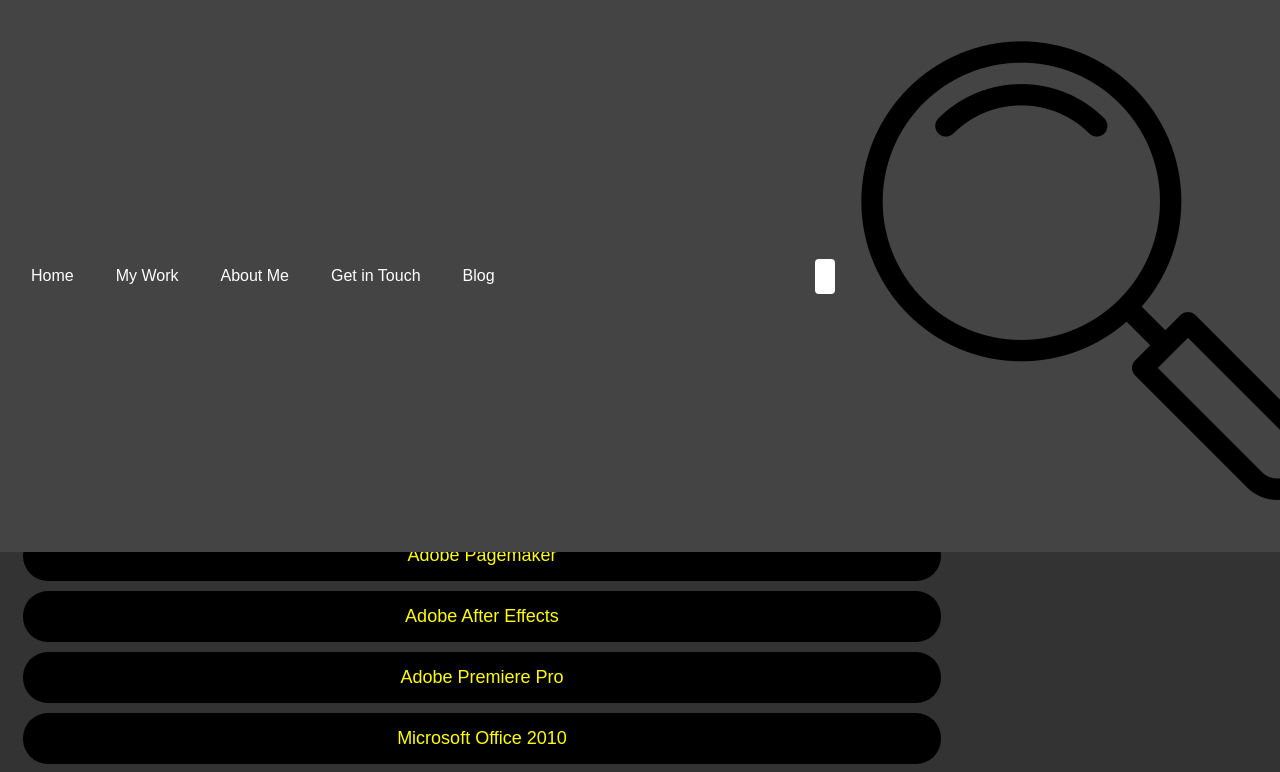
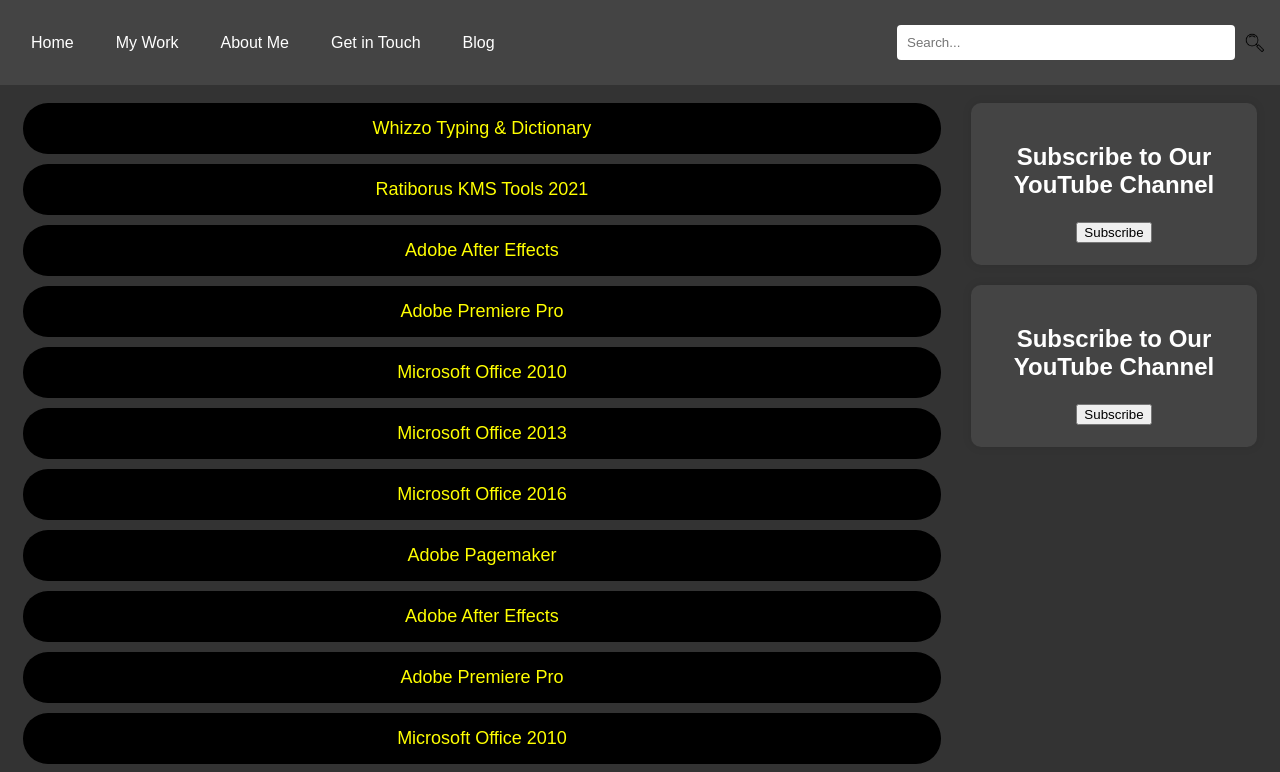
Before and after one commit to tinnaingoo/tcm-link, a PHP site: page / in a window 1280 px wide. Shown: the top 772 px of the page. Run offline with PHP 8.4, Linux system fonts and the light colour scheme; some web fonts are replaced.

Commit message:
Update menu.css

```diff
--- a/css/menu.css
+++ b/css/menu.css
@@ -57,6 +57,11 @@ nav.menu {
         .search-container button:hover {
 
         }
+img.search-icon {
+    width: 30px;
+    height: 30px;
+    padding: 5px;
+}
         .toggle-nav {
             display: none;
             font-size: 24px;
```
